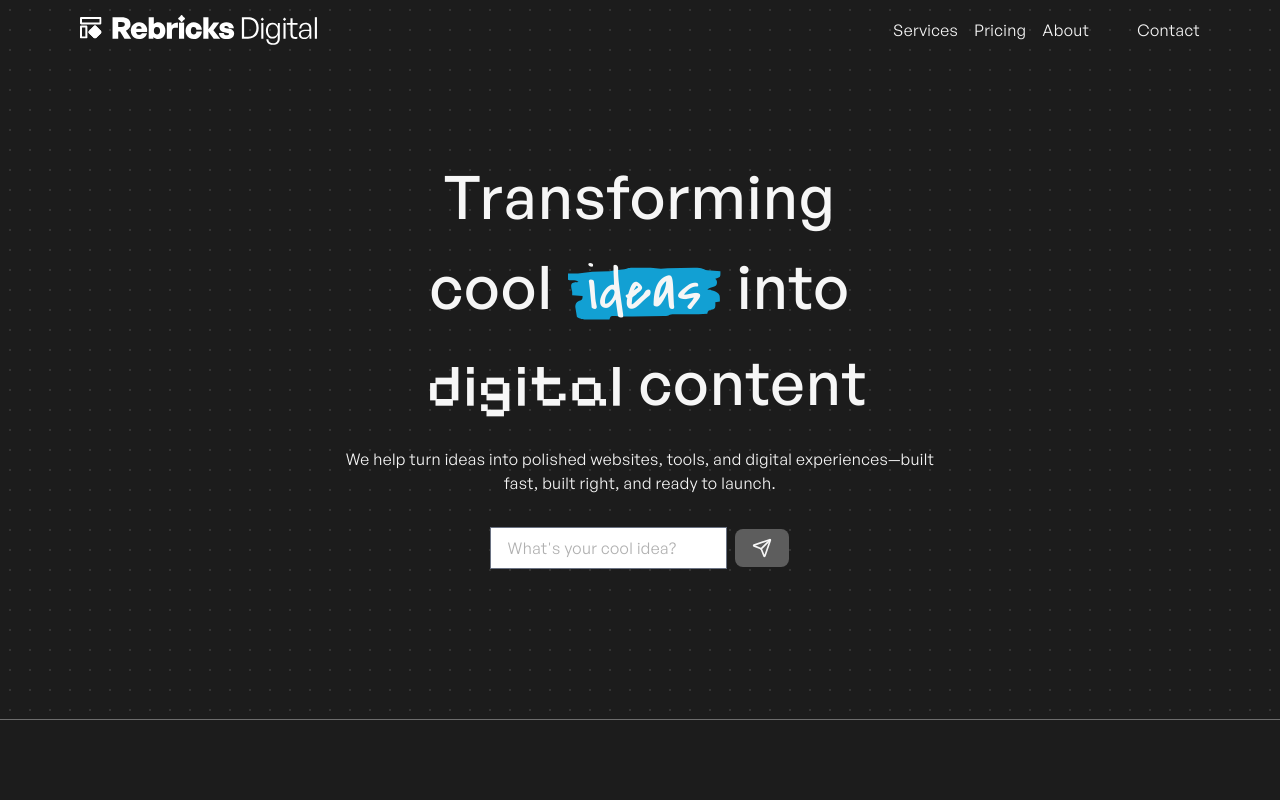
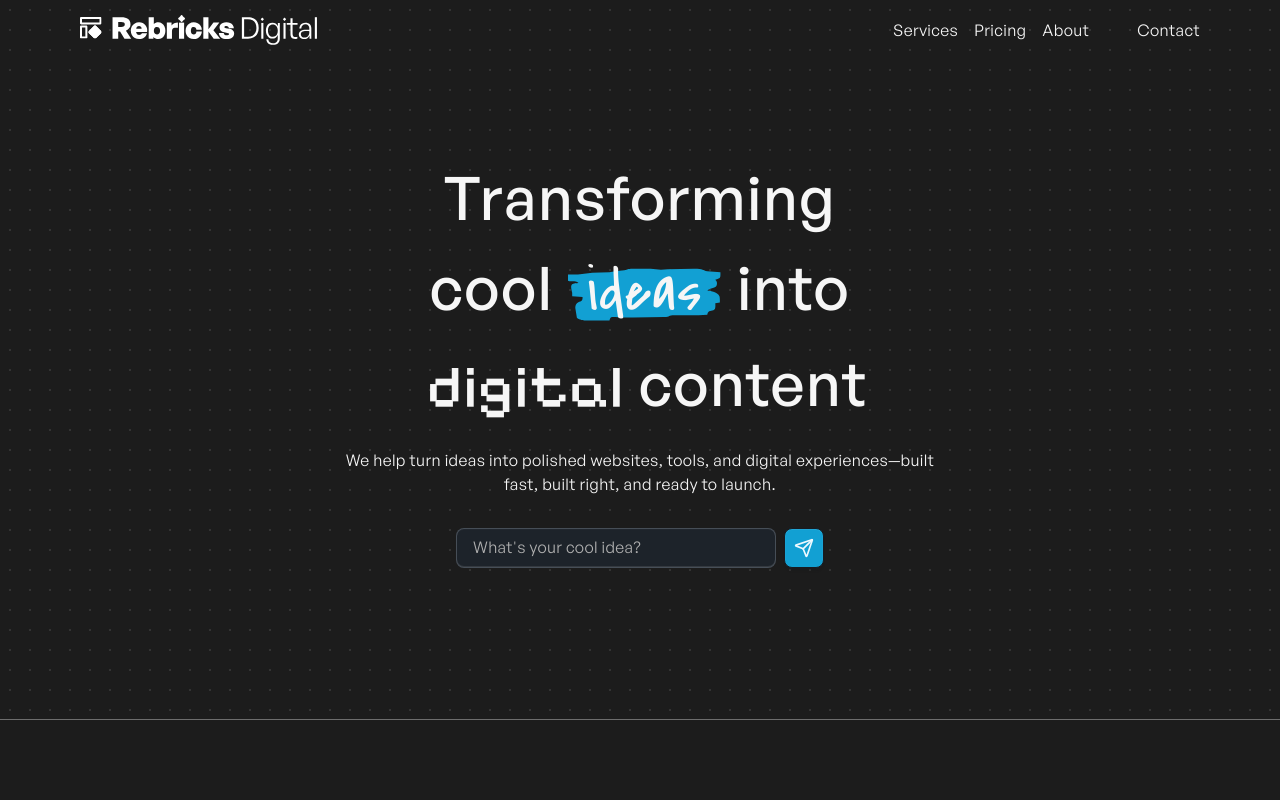
Before and after one commit to Computerly/placeholder, a SvelteKit app: page / in a window 1280 px wide. Shown: the top 800 px of the page. Built offline with nearby package versions, Linux system fonts and the light colour scheme.

Commit message:
added back daisyui

```diff
--- a/package.json
+++ b/package.json
@@ -32,12 +32,13 @@
     "@testing-library/jest-dom": "^6.6.3",
     "@testing-library/svelte": "^5.2.4",
     "@types/node": "^22",
+    "@types/pathfinding": "^0.0.9",
     "@vitest/browser": "3.2.3",
     "@vitest/coverage-v8": "3.2.3",
-    "@types/pathfinding": "^0.0.9",
-    "jsdom": "^26.0.0",
     "autoprefixer": "^10.4.21",
     "clsx": "^2.1.1",
+    "daisyui": "^5.0.43",
+    "jsdom": "^26.0.0",
     "mdsvex": "^0.12.3",
     "playwright": "^1.53.0",
     "prettier-plugin-tailwindcss": "^0.6.12",
--- a/src/app.css
+++ b/src/app.css
@@ -2,8 +2,35 @@
 @plugin "@tailwindcss/forms";
 @plugin "@tailwindcss/typography";
 @import "tw-animate-css";
-@import "./vars.css";
-@import "./ui-lib.css";
+@plugin "daisyui";
+
+@plugin "daisyui/theme" {
+  name: "dark";
+  default: true;
+  prefersdark: true;
+  color-scheme: "dark";
+  --color-primary: #12a0d3;
+  --color-primary-content: #0a3247;
+  --color-secondary: #fb3999;
+  --color-secondary-content: #560123;
+  --color-accent: #12a0d3;
+  --color-accent-content: #ffffff;
+  --color-neutral: #0a5e82;
+  --color-neutral-content: #f0faff;
+  --color-info: oklch(74% 0.16 232.661);
+  --color-info-content: oklch(29% 0.066 243.157);
+  --color-success: #18cf63;
+  --color-success-content: #023118;
+  --color-warning: #efca08;
+  --color-warning-content: #422506;
+  --color-error: #ff1f41;
+  --color-error-content: #52000c;
+  --radius-selector: 1rem;
+  --radius-field: 0.5rem;
+  --radius-box: 2rem;
+
+  --border: 1.5px;
+}
 
 @font-face {
   font-family: "GeneralSans-Variable";
@@ -34,34 +61,9 @@ body {
   @apply bg-patina-500/80 text-patina-50;
 }
 
-/* @plugin "daisyui/theme" {
-
-  --color-primary: #12a0d3;
-  --color-primary-content: #0a3247;
-  --color-secondary: #fb3999;
-  --color-secondary-content: #560123;
-  --color-accent: #12a0d3;
-  --color-accent-content: #ffffff;
-  --color-neutral: #0a5e82;
-  --color-neutral-content: #f0faff;
-  --color-info: oklch(74% 0.16 232.661);
-  --color-info-content: oklch(29% 0.066 243.157);
-  --color-success: #18cf63;
-  --color-success-content: #023118;
-  --color-warning: #efca08;
-  --color-warning-content: #422506;
-  --color-error: #ff1f41;
-  --color-error-content: #52000c;
-  --radius-selector: 1rem;
-  --radius-field: 0.5rem;
-  --radius-box: 2rem;
-
-  --border: 1.5px;
-} */
-
-/* @utility btn-neutral {
+@utility btn-neutral {
   @apply bg-carbon-950 text-carbon-50 border-carbon-500;
-} */
+}
 
 @utility btn {
   @apply font-normal;
@@ -80,3 +82,123 @@ body {
   background-repeat: no-repeat;
   background-size: cover;
 }
+@theme {
+  --font-sans: "GeneralSans-Variable", sans-serif;
+  --font-display: "GeneralSans-Variable", sans-serif;
+  --font-body: "GeneralSans-Variable", sans-serif;
+  --font-cursive: "Covered By Your Grace", cursive;
+  --font-digital: "Pixelify Sans", sans-serif;
+
+  --text-fluid-xs: clamp(0.5rem, 0.6rem + 0.25vw, 0.75rem);
+  --text-fluid-sm: clamp(0.6rem, 0.65rem + 0.35vw, 0.875rem);
+  --text-fluid-base: clamp(0.75rem, 0.75rem + 0.5vw, 1rem);
+  --text-fluid-lg: clamp(0.875rem, 0.85rem + 0.55vw, 1.125rem);
+  --text-fluid-xl: clamp(1rem, 0.9rem + 0.65vw, 1.25rem);
+  --text-fluid-2xl: clamp(1.125rem, 1.05rem + 0.8vw, 1.5rem);
+  --text-fluid-3xl: clamp(1.25rem, 1.3rem + 1vw, 1.875rem);
+  --text-fluid-4xl: clamp(1.5rem, 1.6rem + 1.2vw, 2.25rem);
+  --text-fluid-5xl: clamp(1.875rem, 2rem + 1.5vw, 3rem);
+  --text-fluid-6xl: clamp(2.25rem, 2.5rem + 2vw, 3.75rem);
+  --text-fluid-7xl: clamp(3rem, 3rem + 2.5vw, 4.5rem);
+  --text-fluid-8xl: clamp(3.75rem, 4rem + 3vw, 6rem);
+  --text-fluid-9xl: clamp(4.5rem, 5rem + 4vw, 8rem);
+
+  --spacing-nav: 60px;
+  --spacing-sides: max(1rem, 1rem + 5vw);
+
+  --color-carbon-50: #f6f6f6;
+  --color-carbon-100: #e7e7e7;
+  --color-carbon-200: #d1d1d1;
+  --color-carbon-300: #b0b0b0;
+  --color-carbon-400: #888888;
+  --color-carbon-500: #6d6d6d;
+  --color-carbon-600: #5d5d5d;
+  --color-carbon-700: #4f4f4f;
+  --color-carbon-800: #454545;
+  --color-carbon-900: #3d3d3d;
+  --color-carbon-950: #1c1c1c;
+
+  --color-uranium-50: #fefee8;
+  --color-uranium-100: #fefec3;
+  --color-uranium-200: #fefa8a;
+  --color-uranium-300: #fdef47;
+  --color-uranium-400: #fadf15;
+  --color-uranium-500: #efca08;
+  --color-uranium-600: #ca9a04;
+  --color-uranium-700: #a16f07;
+  --color-uranium-800: #85570e;
+  --color-uranium-900: #714712;
+  --color-uranium-950: #422506;
+
+  --color-patina-50: #f0faff;
+  --color-patina-100: #e1f3fd;
+  --color-patina-200: #bce8fb;
+  --color-patina-300: #80d8f9;
+  --color-patina-400: #3dc3f3;
+  --color-patina-500: #12a0d3;
+  --color-patina-600: #078bc2;
+  --color-patina-700: #076f9d;
+  --color-patina-800: #0a5e82;
+  --color-patina-900: #0e4d6c;
+  --color-patina-950: #0a3247;
+
+  --color-cesium-50: #fff8ec;
+  --color-cesium-100: #ffeed3;
+  --color-cesium-200: #ffd9a7;
+  --color-cesium-300: #ffbe6f;
+  --color-cesium-400: #ff9635;
+  --color-cesium-500: #ff780e;
+  --color-cesium-600: #fb6107;
+  --color-cesium-700: #c94305;
+  --color-cesium-800: #9f360d;
+  --color-cesium-900: #802e0e;
+  --color-cesium-950: #451505;
+
+  --color-iodine-50: #f5f0ff;
+  --color-iodine-100: #eee4ff;
+  --color-iodine-200: #dfccff;
+  --color-iodine-300: #c8a4ff;
+  --color-iodine-400: #b070ff;
+  --color-iodine-500: #9c37ff;
+  --color-iodine-600: #960fff;
+  --color-iodine-700: #8c00ff;
+  --color-iodine-800: #7500da;
+  --color-iodine-900: #6200b3;
+  --color-iodine-950: #3b007a;
+
+  --color-rhodium-50: #fef1f8;
+  --color-rhodium-100: #fee5f3;
+  --color-rhodium-200: #ffcbe9;
+  --color-rhodium-300: #ffa1d5;
+  --color-rhodium-400: #ff66b7;
+  --color-rhodium-500: #fb3999;
+  --color-rhodium-600: #dc136c;
+  --color-rhodium-700: #cd095b;
+  --color-rhodium-800: #a90b4b;
+  --color-rhodium-900: #8c0f41;
+  --color-rhodium-950: #560123;
+
+  --color-emerald-50: #effef5;
+  --color-emerald-100: #dafee8;
+  --color-emerald-200: #b7fbd2;
+  --color-emerald-300: #7ff6af;
+  --color-emerald-400: #41e785;
+  --color-emerald-500: #18cf63;
+  --color-emerald-600: #0dac4f;
+  --color-emerald-700: #109648;
+  --color-emerald-800: #116a37;
+  --color-emerald-900: #10572f;
+  --color-emerald-950: #023118;
+
+  --color-redstone-50: #ffeff1;
+  --color-redstone-100: #ffdce1;
+  --color-redstone-200: #ffbfc9;
+  --color-redstone-300: #ff92a2;
+  --color-redstone-400: #ff546e;
+  --color-redstone-500: #ff1f41;
+  --color-redstone-600: #ff0026;
+  --color-redstone-700: #db0021;
+  --color-redstone-800: #b3001b;
+  --color-redstone-900: #94081d;
+  --color-redstone-950: #52000c;
+}
--- a/src/ui-lib.css
+++ b/src/ui-lib.css
@@ -7,7 +7,7 @@
 }
 
 .center-divider {
-	@apply py-3 flex items-center text-sm before:flex-1 before:border-t before:border-gray-200 before:me-6 after:flex-1 after:border-t after:border-gray-200 after:ms-6 dark:text-white;
+  @apply flex items-center py-3 text-sm before:me-6 before:flex-1 before:border-t before:border-gray-200 after:ms-6 after:flex-1 after:border-t after:border-gray-200 dark:text-white;
 }
 
 .vertical-divider {
@@ -32,10 +32,10 @@
 	- Disabled
 whitespace-nowrap rounded-sm bg-black border border-black px-4 py-2 text-sm font-medium tracking-wide text-neutral-100 transition hover:opacity-75 text-center focus-visible:outline-2 focus-visible:outline-offset-2 focus-visible:outline-black active:opacity-100 active:outline-offset-0 disabled:opacity-75 disabled:cursor-not-allowed dark:bg-white dark:border-white dark:text-black dark:focus-visible:outline-white
 */
-.btn {
+/* .btn {
 	@apply whitespace-nowrap py-2 tracking-wide hover:opacity-75 focus-visible:outline-offset-2 focus-visible:outline-black active:opacity-100 active:outline-offset-0 px-4 inline-flex items-center gap-x-2 text-sm font-medium rounded-lg border border-transparent bg-carbon-600 text-carbon-50 disabled:pointer-events-none cursor-pointer;
 
 	:disabled {
 		@apply bg-red-500 cursor-not-allowed opacity-75;
 	}
-}
+} */
```
Also changed, not shown: 1 other file (tests, documents, lock files or other folders). Lines whose indentation alone changed are shown as unchanged.
